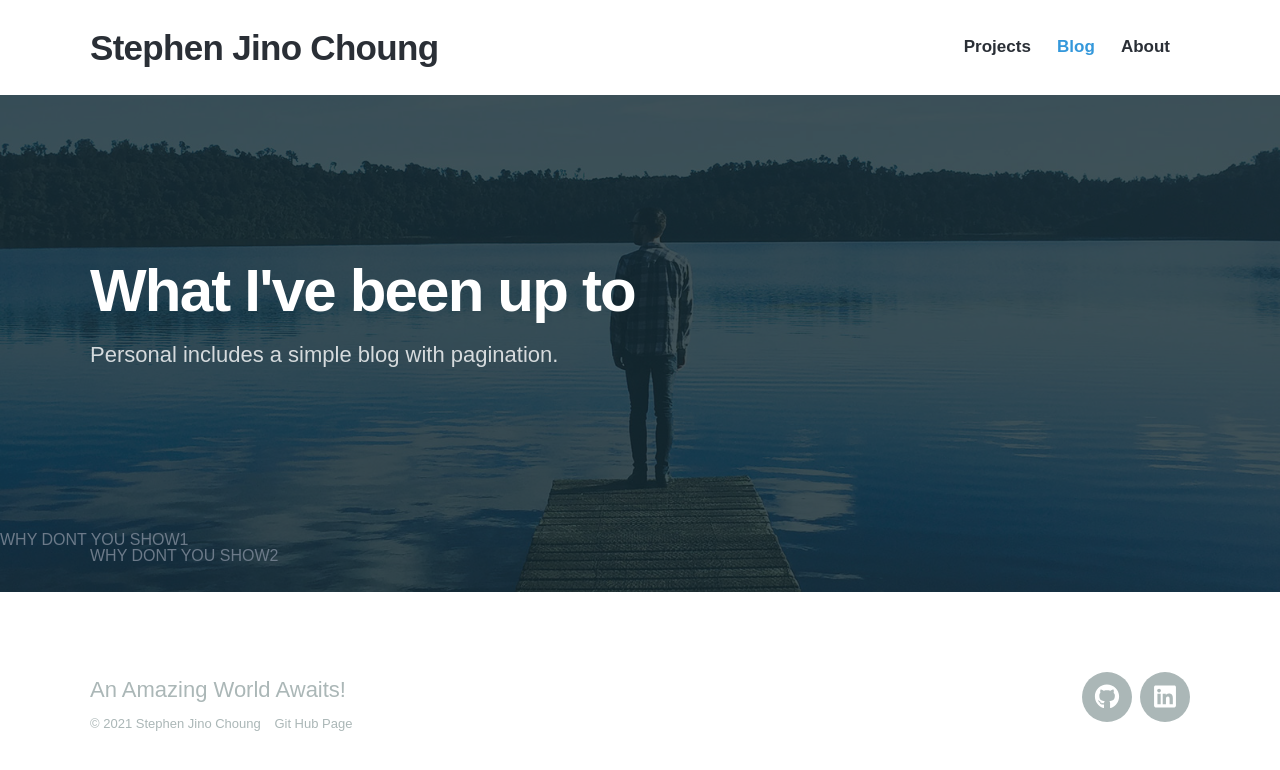
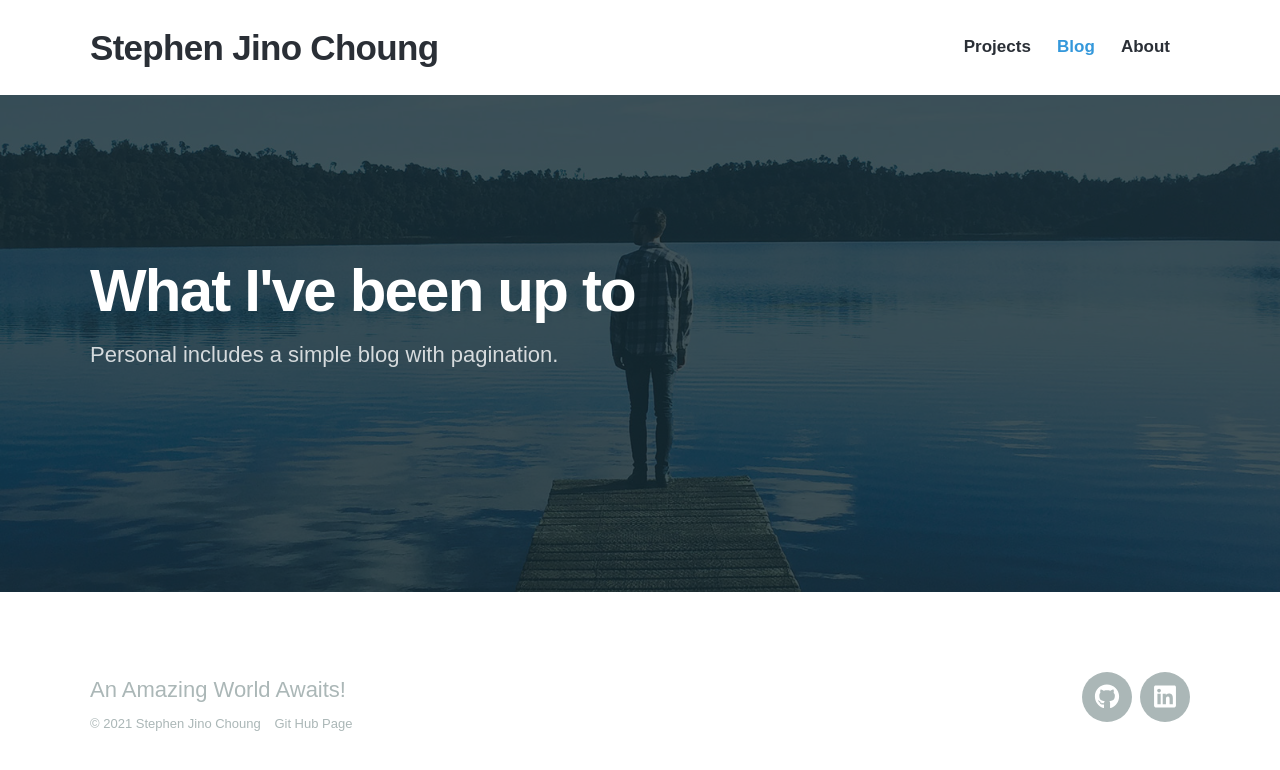
Before and after one commit to Twprcntmlk/Twprcntmlk.github.io, a Jekyll site: the page built from blog/index.html, in a window 1280 px wide. Shown: the top 770 px of the page. Built offline with Jekyll 4.4.1, drawn with Linux system fonts in a browser that asks for light colours; nearby versions of some CDN libraries; some web fonts are replaced; the list of posts is cut into pages by our own code.

Commit message:
blog working?

```diff
--- a/blog/index.html
+++ b/blog/index.html
@@ -19,13 +19,13 @@
 	</div>
 
 </section>
+<!-- //paginator -->
+<section class="listing">
 
-<section class="listing">
-	WHY DONT YOU SHOW1
 	<div class="wrap">
-		WHY DONT YOU SHOW2
-		{% for post in paginator.posts %}
-		WHY DONT YOU SHOW3
+
+		{% for post in .posts %}
+
 		<article class="post">
 
 			<div class="post__image-wrap">
```
